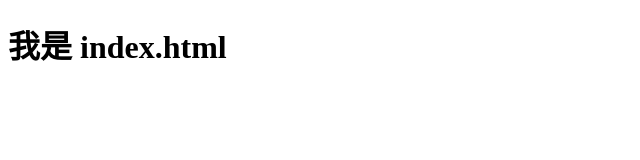
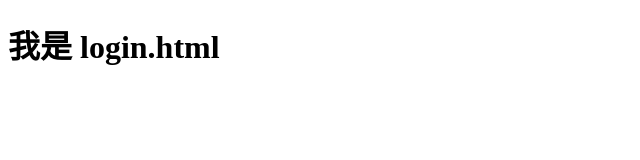
Before and after one commit to suntaojojo/finger-crossed, a website: page html/login.html in a window 1280 px wide. Shown: the whole page, without its empty margins (0-640 px from the left). Drawn offline with Linux system fonts and the light colour scheme.

Commit message:
这是第一次上传的

```diff
--- a/html/index.html
+++ b/html/login.html
@@ -6,6 +6,6 @@
   <title>Document</title>
 </head>
 <body>
-  <h1>我是 index.html</h1>
+  <h1>我是 login.html</h1>
 </body>
 </html>
```
Also changed, not shown: css/login.css (renamed from css/index.css), js/login.js (renamed from js/index.js).
